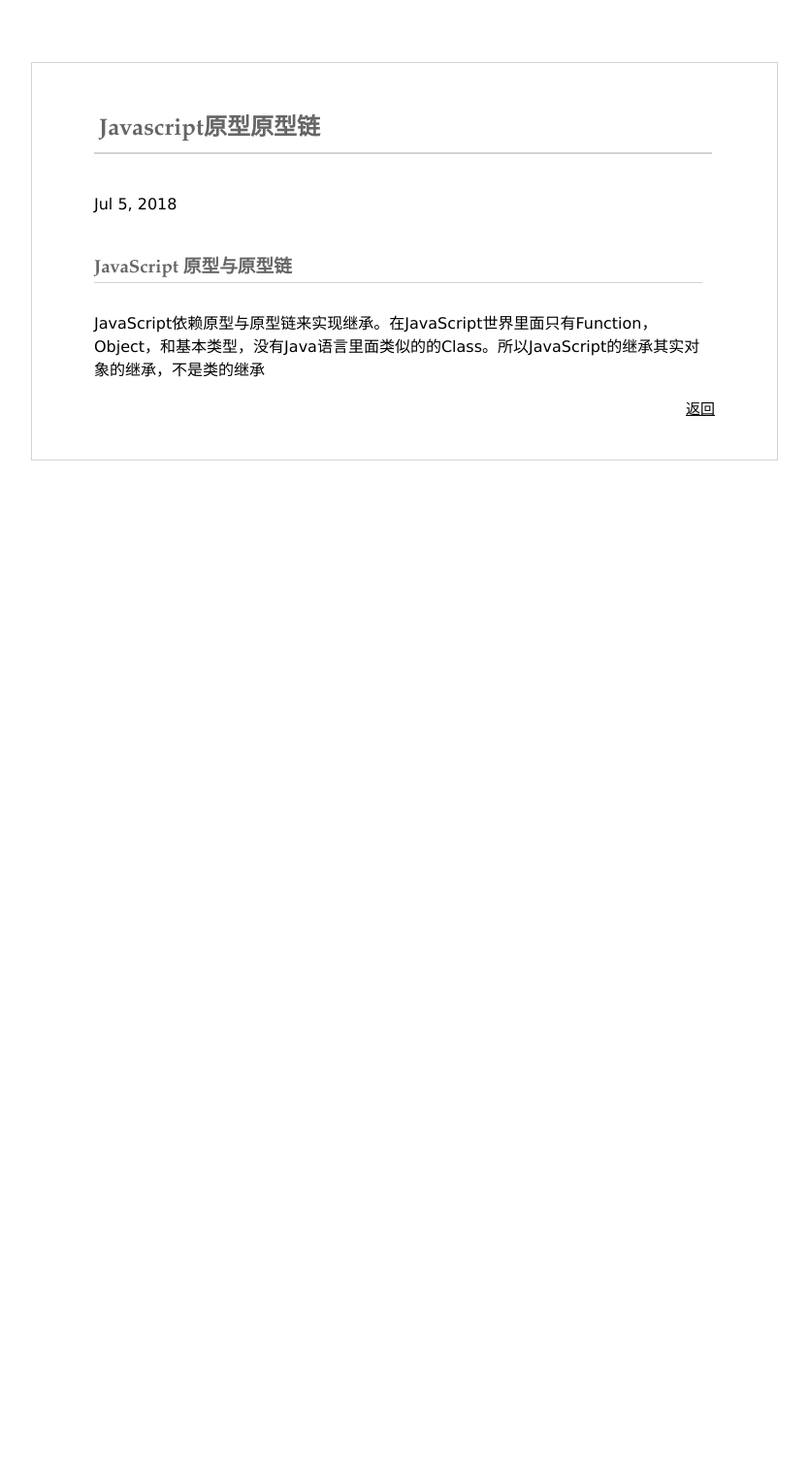
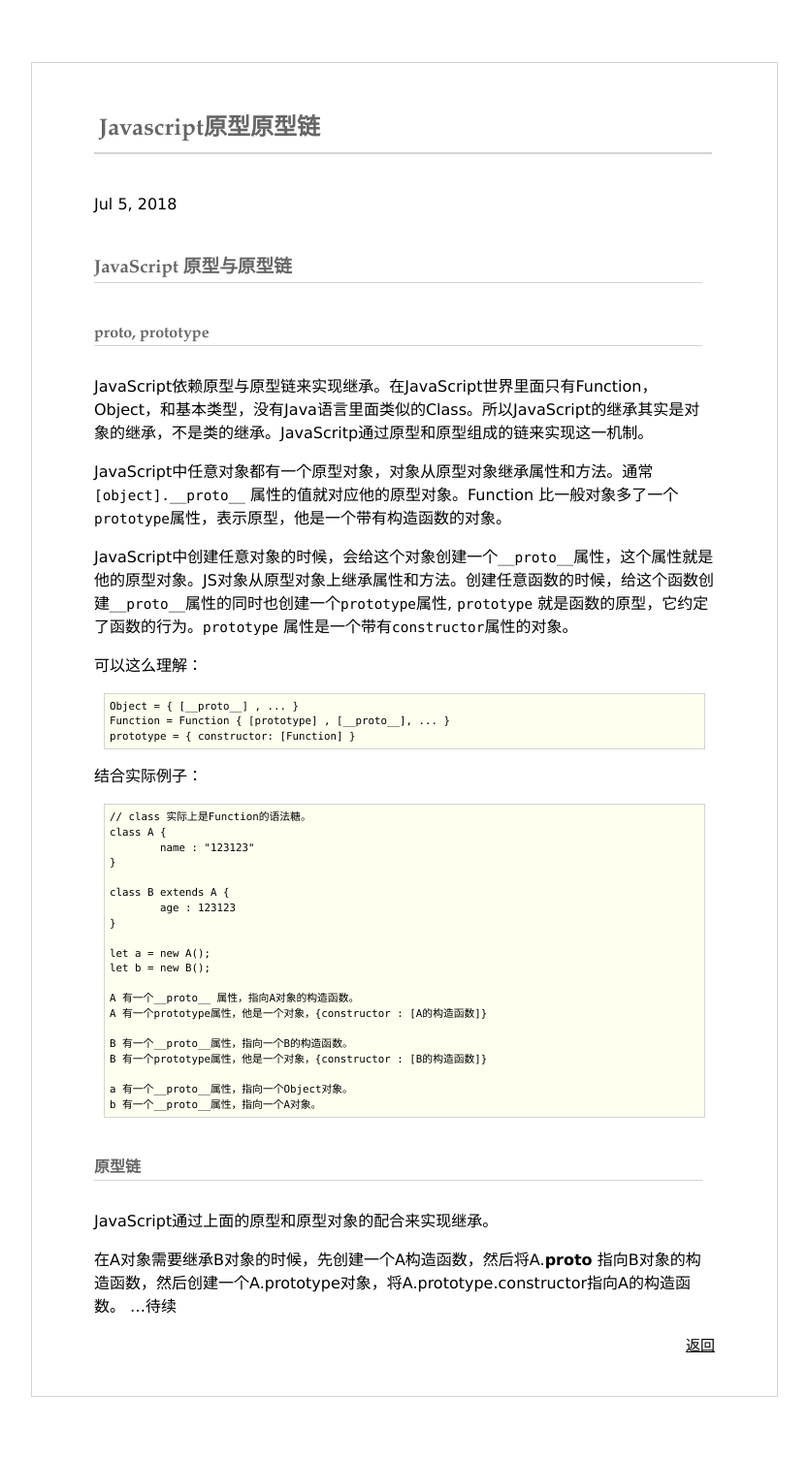
Before and after one commit to chufengma/blog, a Jekyll site: the page built from _posts/2018-07-05-JavaScript原型原型链.md, in a window 1280 px wide. Shown: the whole page at 97% size, without its empty margins (224-1057 px from the left). Built offline with Jekyll 4.4.1, drawn with Linux system fonts in a browser that asks for light colours; our own code applies the rules of GitHub Pages for plain Markdown files; before the commit the page ends 900 px from its top, so only the background shows below that.

Commit message:
Update 2018-07-05-JavaScript原型原型链.md

````diff
--- a/_posts/2018-07-05-JavaScript原型原型链.md
+++ b/_posts/2018-07-05-JavaScript原型原型链.md
@@ -1,3 +1,47 @@
 ### JavaScript 原型与原型链
 
-JavaScript依赖原型与原型链来实现继承。在JavaScript世界里面只有Function，Object，和基本类型，没有Java语言里面类似的的Class。所以JavaScript的继承其实对象的继承，不是类的继承
+#### __proto__, prototype
+
+JavaScript依赖原型与原型链来实现继承。在JavaScript世界里面只有Function，Object，和基本类型，没有Java语言里面类似的Class。所以JavaScript的继承其实是对象的继承，不是类的继承。JavaScritp通过原型和原型组成的链来实现这一机制。
+
+JavaScript中任意对象都有一个原型对象，对象从原型对象继承属性和方法。通常`[object].__proto__` 属性的值就对应他的原型对象。Function 比一般对象多了一个`prototype`属性，表示原型，他是一个带有构造函数的对象。
+
+JavaScript中创建任意对象的时候，会给这个对象创建一个`__proto__`属性，这个属性就是他的原型对象。JS对象从原型对象上继承属性和方法。创建任意函数的时候，给这个函数创建`__proto__`属性的同时也创建一个`prototype`属性, `prototype` 就是函数的原型，它约定了函数的行为。`prototype` 属性是一个带有`constructor`属性的对象。
+
+可以这么理解：
+```
+Object = { [__proto__] , ... }
+Function = Function { [prototype] , [__proto__], ... }
+prototype = { constructor: [Function] }
+```
+
+结合实际例子：
+```
+// class 实际上是Function的语法糖。
+class A {
+	name : "123123"
+}
+
+class B extends A {
+	age : 123123
+}
+
+let a = new A();
+let b = new B();
+
+A 有一个__proto__ 属性，指向A对象的构造函数。
+A 有一个prototype属性，他是一个对象，{constructor : [A的构造函数]}
+
+B 有一个__proto__属性，指向一个B的构造函数。
+B 有一个prototype属性，他是一个对象，{constructor : [B的构造函数]}
+
+a 有一个__proto__属性，指向一个Object对象。
+b 有一个__proto__属性，指向一个A对象。
+```
+
+#### 原型链
+
+JavaScript通过上面的原型和原型对象的配合来实现继承。
+
+在A对象需要继承B对象的时候，先创建一个A构造函数，然后将A.__proto__ 指向B对象的构造函数，然后创建一个A.prototype对象，将A.prototype.constructor指向A的构造函数。
+...待续
````
